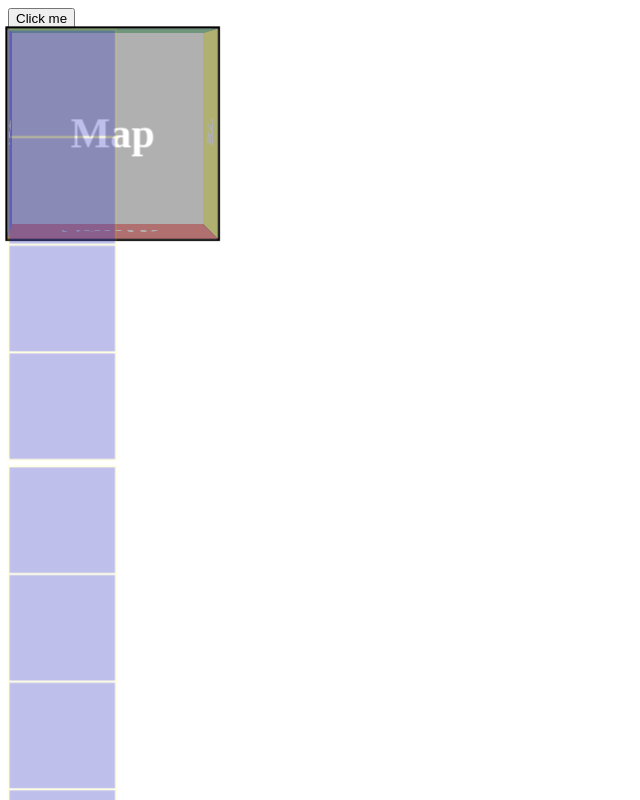
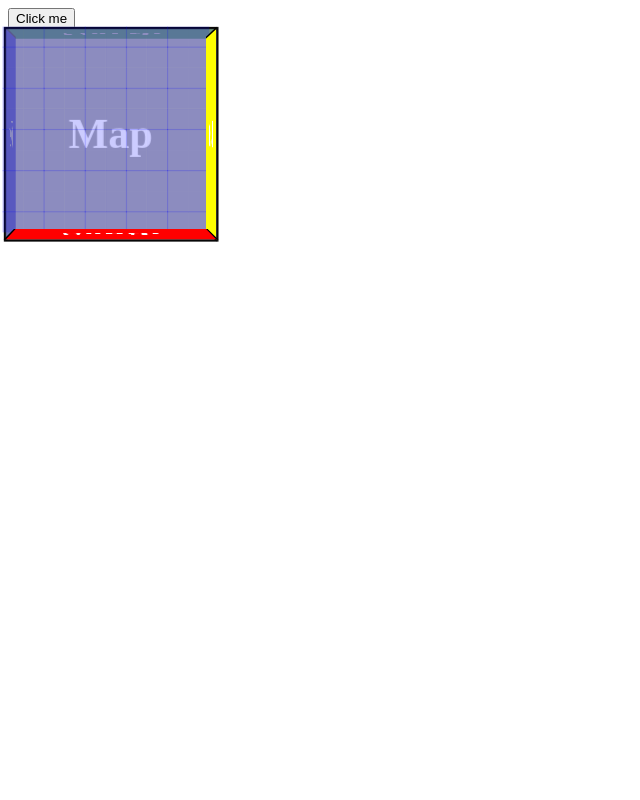
Before and after one commit to EggieIV/PnP_Javascript, a plain HTML site: page site/html/3D.html in a window 1280 px wide. Both pictures are taken after a click on the button "Click me". Shown: the top 800 px of the page, without its empty margins (0-640 px from the left). Drawn offline with nearby package versions, Linux system fonts and the light colour scheme.

Commit message:
second commit

```diff
--- a/site/code/3D.js
+++ b/site/code/3D.js
@@ -42,7 +42,8 @@ function createTile(tileWidth, tileHeight, index, rowNum) {
     tile.style.width = tileWidth + "px";
     tile.style.height = tileHeight + "px";
 
-    var element = document.getElementById("Row" +rowNum);
+    //var element = document.getElementById("Row" + rowNum);
+    var element = document.getElementById("height0");
     element.appendChild(tile);
 }
 
@@ -56,9 +57,15 @@ function drawPlain(numOfTilesX, numOfTilesY) {
     var map = document.getElementById("map");
     var j = -1;
 
+    //alert(map.offsetHeight);
+
+    var tileWidth = 200  / numOfTilesY ;
+    var tileHeight = 200 / numOfTilesX ;
+
+
     for (i; i < numOfTilesX * numOfTilesY; i++) {
 
-        if ((i % numOfTilesY) == 0) {
+/*        if ((i % numOfTilesY) == 0) {
 
             var para = document.createElement("div");
             para.className = "row"
@@ -68,10 +75,11 @@ function drawPlain(numOfTilesX, numOfTilesY) {
             j++;
 
 
-        }
+        }*/
 
-        //createTile(map.width/numOfTilesY, map.height/numOfTilesX, i,j);
-        createTile(100, 100, i,j);
+
+        createTile(tileWidth, tileHeight, i, j);
+        //createTile(42, 42, i,j);
 
     }
 
--- a/site/css/3D.css
+++ b/site/css/3D.css
@@ -1,29 +1,32 @@
-
 :root {
-  --main-bg-color: coral;
-  --main-txt-color: blue;
-  --main-padding: 15px;
+    --main-bg-color: coral;
+    --main-txt-color: blue;
+    --main-padding: 15px;
 }
 
 .container {
 
-    width: 100px;
-    height: 100px;
-    perspective: 2000px;
+    width: 200px;
+    height: 200px;
+
 
 }
 
 .plane {
     width: 200px;
     height: 200px;
-    position:absolute;
+    position: absolute;
     transform-style: preserve-3d;
     transition: transform 1s;
+    perspective: 2000px;
+    margin: 0.5px;
+    transform: translateZ(4000000px);
+    align-content: center;
 
 }
 
 .face {
-    position:absolute;
+    position: absolute;
     width: 200px;
     height: 200px;
     border: 2px solid black;
@@ -37,21 +40,25 @@
 .row {
 
     transform: translateZ(105px);
-    float: left;
-    margin: 2px;
+    margin: 0px;
+
     background: rgba(255, 255, 0, 0.1);
-    vertical-align: top;
+
+
 
 }
 
 .tile {
+    transform: translateZ(105px);
+    position:relative;
+    float: left;
+    display:flex;
     font-size: 40px;
     font-weight: bold;
     color: white;
     text-align: center;
-    margin: 2px;
-    background: rgba(0, 0, 255, 0.25);
-    display: block;
+    margin: -0.25px;
+    background: rgba(0, 0, 255, 0.2);
 
 }
 
--- a/site/html/3D.html
+++ b/site/html/3D.html
@@ -9,7 +9,7 @@
 
 <body>
 
-    <button onclick="drawPlain(4,4)">Click me</button>
+    <button onclick="drawPlain(10,10)">Click me</button>
 
     <div class="container" id="currentScene">
 
```
